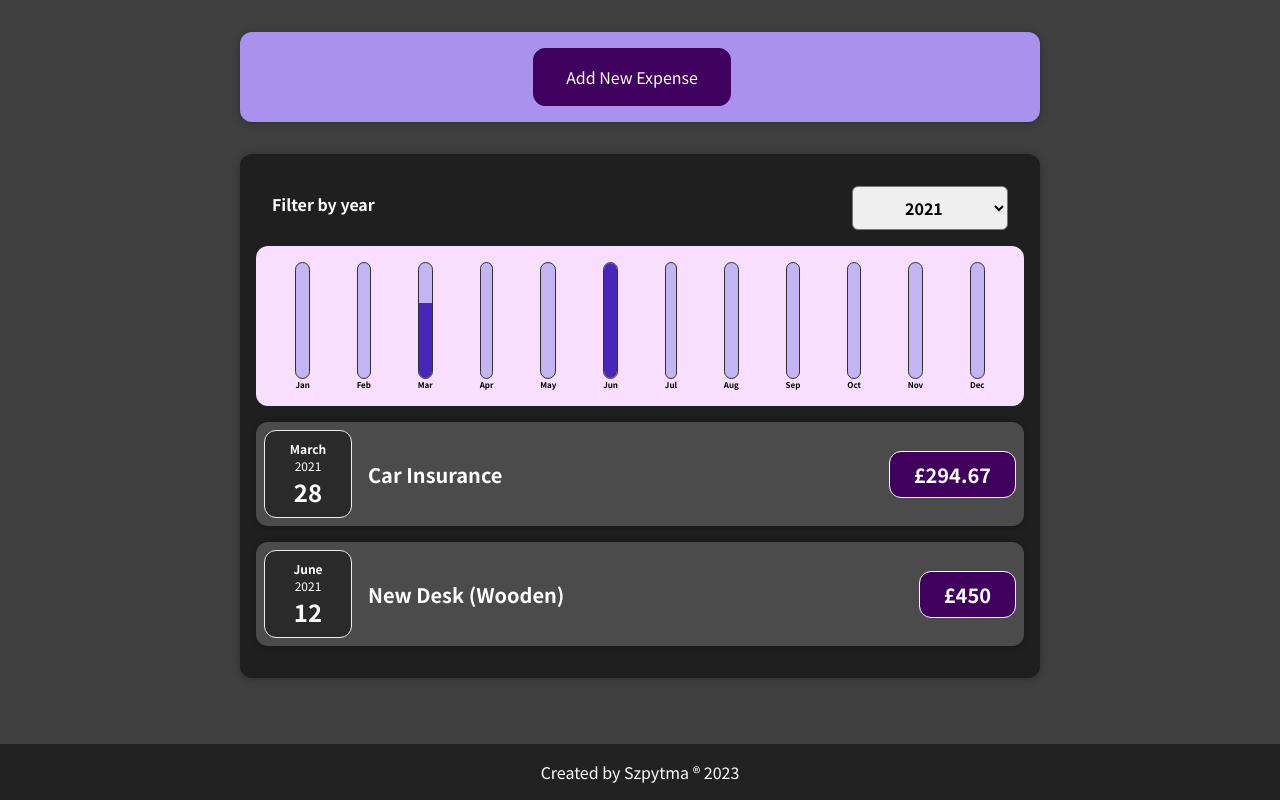
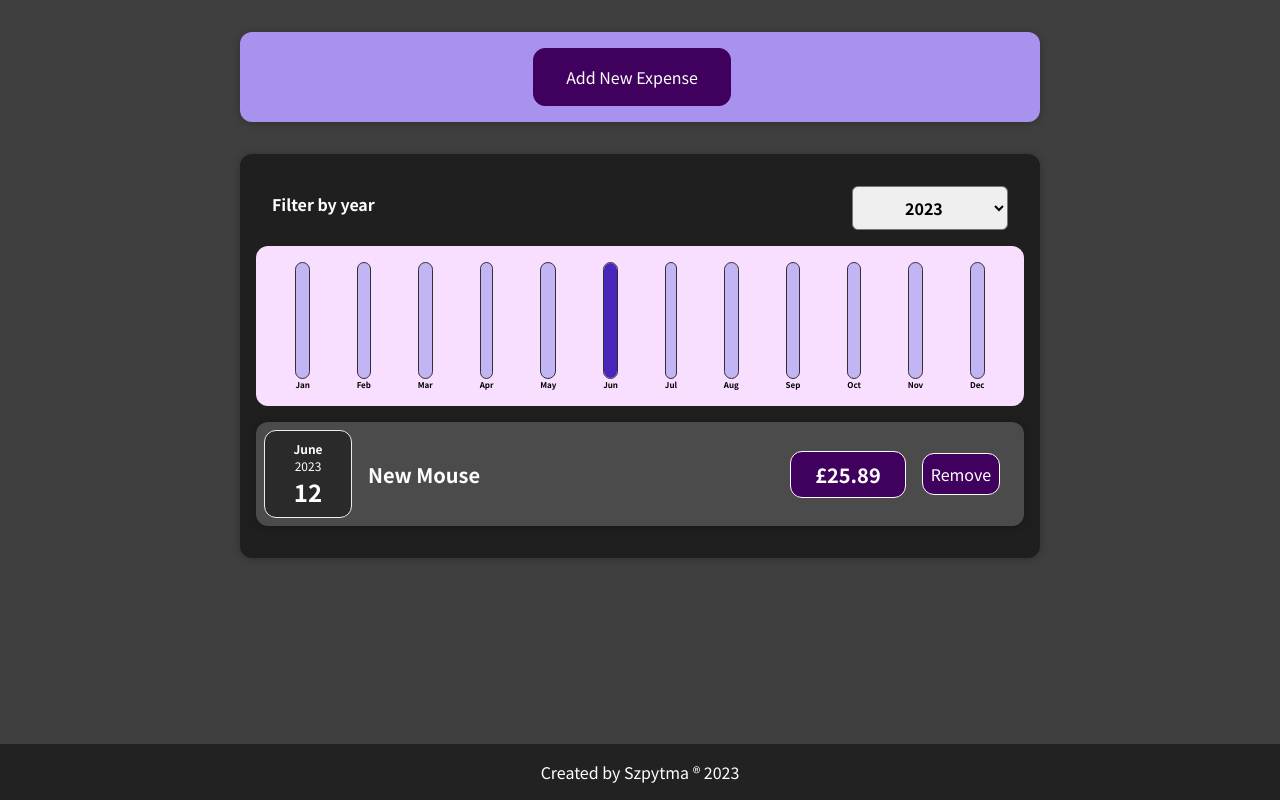
Before and after one commit to Szpytma/expense-tracker, a React (Create React App) app: page / in a window 1280 px wide. Built offline with nearby package versions, Linux system fonts and the light colour scheme.

Commit message:
fixed bug with error handeling and remove item implemented

```diff
--- a/src/App.js
+++ b/src/App.js
@@ -36,6 +36,7 @@ const DUMMY_EXPENSES = [
 ];
 const App = () => {
   const [expenses, setExpenses] = useState(DUMMY_EXPENSES);
+  const [filteredYear, setFilteredYear] = useState("2023");
   const addExpenseHandler = (expense) => {
     setExpenses((prevExpenses) => {
       return [expense, ...prevExpenses];
@@ -44,8 +45,16 @@ const App = () => {
 
   return (
     <div>
-      <NewExpense onAddExpense={addExpenseHandler} />
-      <Expenses items={expenses} setItems={setExpenses} />
+      <NewExpense
+        onAddExpense={addExpenseHandler}
+        setFilteredYear={setFilteredYear}
+      />
+      <Expenses
+        expenses={expenses}
+        filteredYear={filteredYear}
+        setFilteredYear={setFilteredYear}
+        setExpenses={setExpenses}
+      />
       <Footer />
     </div>
   );
--- a/src/components/Expenses/ExpenseItem.css
+++ b/src/components/Expenses/ExpenseItem.css
@@ -34,6 +34,16 @@
   padding: 0.5rem;
   border-radius: 12px;
 }
+.expense-button {
+  font: inherit;
+  cursor: pointer;
+  padding: 0.5rem;
+  border: 1px solid white;
+  background-color: #40005d;
+  color: white;
+  border-radius: 12px;
+  margin-right: 1rem;
+}
 
 @media (min-width: 580px) {
   .expense-item__description {
--- a/src/components/Expenses/ExpenseItem.jsx
+++ b/src/components/Expenses/ExpenseItem.jsx
@@ -2,7 +2,17 @@ import ExpenseDate from "./ExpenseDate";
 import Card from "../UI/Card";
 import "./ExpenseItem.css";
 
-const ExpenseItem = ({ date, title, amount }) => {
+const ExpenseItem = ({ date, title, amount, id, setExpenses }) => {
+  const handleRemove = () => {
+    console.log(id);
+    setExpenses((prevExpenses) => {
+      const updatedExpenses = prevExpenses.filter(
+        (expense) => expense.id !== id
+      );
+      return updatedExpenses;
+    });
+  };
+
   return (
     <li>
       <Card className="expense-item">
@@ -10,6 +20,9 @@ const ExpenseItem = ({ date, title, amount }) => {
         <div className="expense-item__description">
           <h2>{title}</h2>
           <div className="expense-item__price">£{amount}</div>
+          <button className="expense-button" onClick={handleRemove}>
+            Remove
+          </button>
         </div>
       </Card>
     </li>
--- a/src/components/Expenses/Expenses.jsx
+++ b/src/components/Expenses/Expenses.jsx
@@ -6,9 +6,8 @@ import { useState } from "react";
 import ExpensesList from "./ExpensesList";
 import ExpensesChart from "./ExpensesChart";
 
-const Expenses = ({ items }) => {
-  const [filteredYear, setFilteredYear] = useState("2021");
-  const filteredExpenses = items.filter((expense) => {
+const Expenses = ({ expenses, filteredYear, setFilteredYear, setExpenses }) => {
+  const filteredExpenses = expenses.filter((expense) => {
     return expense.date.getFullYear().toString() === filteredYear;
   });
 
@@ -20,7 +19,7 @@ const Expenses = ({ items }) => {
           setSelectedYear={setFilteredYear}
         />
         <ExpensesChart expenses={filteredExpenses} />
-        <ExpensesList items={filteredExpenses} />
+        <ExpensesList items={filteredExpenses} setExpenses={setExpenses} />
       </Card>
     </div>
   );
--- a/src/components/Expenses/ExpensesList.jsx
+++ b/src/components/Expenses/ExpensesList.jsx
@@ -1,6 +1,6 @@
 import "./ExpensesList.css";
 import ExpenseItem from "./ExpenseItem";
-const ExpensesList = ({ items }) => {
+const ExpensesList = ({ items, setExpenses }) => {
   if (items.length === 0) {
     return <h2 className="expenses-list__fallback">Found no expenses.</h2>;
   }
@@ -9,7 +9,9 @@ const ExpensesList = ({ items }) => {
     <ul className="expenses-list">
       {items.map((expense) => (
         <ExpenseItem
+          setExpenses={setExpenses}
           key={expense.id}
+          id={expense.id}
           title={expense.title}
           amount={expense.amount}
           date={expense.date}
--- a/src/components/NewExpense/ExpenseForm.jsx
+++ b/src/components/NewExpense/ExpenseForm.jsx
@@ -19,23 +19,18 @@ const ExpenseForm = ({ onSaveExpenseData, onCancel }) => {
   };
 
   const submitHandler = (event) => {
-    if (
-      enteredTitle.trim().length === 0 ||
-      enteredAmount.trim().length === 0 ||
-      enteredDate.trim().length === 0
-    ) {
-      setError({
-        title: "invalid input",
-        message: "please provide title, price and date",
-      });
-      return;
-    }
     event.preventDefault();
+
     const expenseData = {
       title: enteredTitle,
       amount: +enteredAmount,
       date: new Date(enteredDate),
     };
+
+    if (expenseData.title.trim().length === 0) {
+      setError({ title: "Invalid input", message: "provide correct data" });
+      return;
+    }
     onSaveExpenseData(expenseData);
     setEnteredTitle("");
     setEnteredAmount(0.01);
--- a/src/components/NewExpense/NewExpense.jsx
+++ b/src/components/NewExpense/NewExpense.jsx
@@ -1,7 +1,7 @@
 import { useState } from "react";
 import ExpenseForm from "./ExpenseForm";
 import "./NewExpense.css";
-const NewExpense = ({ onAddExpense }) => {
+const NewExpense = ({ onAddExpense, setFilteredYear }) => {
   const [isEditing, setIsEditing] = useState(false);
   const startEditingHandler = () => {
     setIsEditing(true);
@@ -10,18 +10,20 @@ const NewExpense = ({ onAddExpense }) => {
     setIsEditing(false);
   };
 
-  const saveExpenseDataHandler = (enteredExpanseData) => {
-    const expenseData = { ...enteredExpanseData, id: Math.random().toString() };
+  const saveExpenseDataHandler = (enteredExpenseData) => {
+    const expenseData = {
+      ...enteredExpenseData,
+      id: Math.random().toString(),
+    };
     onAddExpense(expenseData);
     setIsEditing(false);
+    setFilteredYear(expenseData.date.getFullYear() + "");
   };
 
   return (
     <div className="new-expense">
       {!isEditing && (
-        <button type="button" onClick={startEditingHandler}>
-          Add New Expense
-        </button>
+        <button onClick={startEditingHandler}>Add New Expense</button>
       )}
       {isEditing && (
         <ExpenseForm
@@ -32,5 +34,4 @@ const NewExpense = ({ onAddExpense }) => {
     </div>
   );
 };
-
 export default NewExpense;
```
